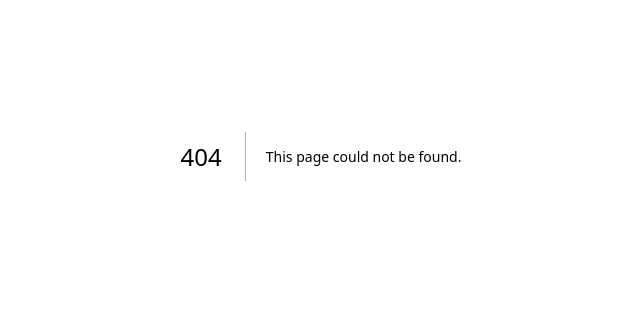
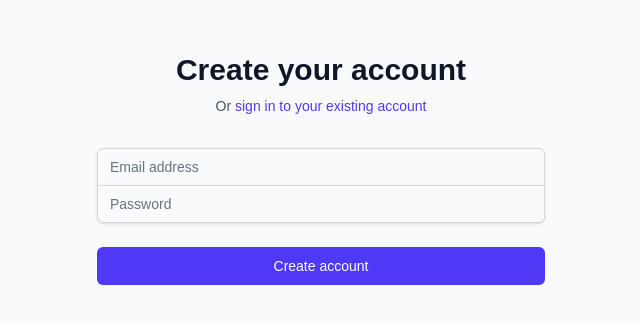
Before and after one commit to Raihanhn/stripe-subscription, a Next.js app: page /signup in a window 1280 px wide. Before the commit this address had no page. Shown: the part 244-568 px from the top of the page, without its empty margins (319-959 px from the left). Built offline with nearby package versions, Linux system fonts and the light colour scheme.

Commit message:
signup page & home page created

```diff
--- a/pages/index.tsx
+++ b/pages/index.tsx
@@ -1,7 +1,34 @@
-import React from 'react'
+import Link from "next/link"
 
-export default function index() {
+export default function Home() {
   return (
-    <div>index</div>
+    <div className="font-sans grid grid-rows-[20px_1fr_20px] items-center justify-items-center min-h-screen p-8 pb-20 gap-16 sm:p-20">
+      <main className="flex flex-col gap-8 row-start-2 items-center sm:items-start">
+        <div className="text-center sm:text-left">
+          <h1 className="text-3xl font-bold mb-4">Next.js Authentication</h1>
+
+          <div className="flex gap-4 items-center flex-col sm:flex-row">
+            <Link
+              className="rounded-full border border-solid border-transparent transition-colors flex items-center justify-center bg-blue-600 text-white gap-2 hover:bg-blue-700 font-medium text-sm sm:text-base h-10 sm:h-12 px-4 sm:px-5 sm:w-auto"
+              href="/signup"
+            >
+              Sign Up
+            </Link>
+            <Link
+              className="rounded-full border border-solid border-gray-300 transition-colors flex items-center justify-center hover:bg-gray-50 font-medium text-sm sm:text-base h-10 sm:h-12 px-4 sm:px-5 w-full sm:w-auto"
+              href="/signin"
+            >
+              Sign In
+            </Link>
+            <Link
+              className="rounded-full border border-solid border-green-300 transition-colors flex items-center justify-center bg-green-600 text-white gap-2 hover:bg-green-700 font-medium text-sm sm:text-base h-10 sm:h-12 px-4 sm:px-5 w-full sm:w-auto"
+              href="/dashboard"
+            >
+              Dashboard
+            </Link>
+          </div>
+        </div>
+      </main>
+    </div>
   )
 }
--- /dev/null
+++ b/pages/signup/index.tsx
@@ -0,0 +1,119 @@
+"use client"
+
+import { useState } from "react"
+import { useRouter } from "next/navigation"
+import Link from "next/link"
+
+export default function SignUpPage() {
+  const [email, setEmail] = useState("")
+  const [password, setPassword] = useState("")
+  const [error, setError] = useState("")
+  const [loading, setLoading] = useState(false)
+  const router = useRouter()
+
+  const handleSubmit = async (e: React.FormEvent) => {
+    e.preventDefault()
+    setError("")
+
+    if (password.length < 6) {
+      setError("Password must be at least 6 characters long")
+      return
+    }
+
+    setLoading(true)
+
+    try {
+      const response = await fetch("/api/auth/signup", {
+        method: "POST",
+        headers: {
+          "Content-Type": "application/json",
+        },
+        body: JSON.stringify({ email, password }),
+      })
+
+      const data = await response.json()
+
+      if (data.success) {
+        router.push("/dashboard")
+        router.refresh()
+      } else {
+        setError(data.error || "Sign up failed")
+      }
+    } catch (error) {
+      setError("An error occurred. Please try again.")
+    } finally {
+      setLoading(false)
+    }
+  }
+
+  return (
+    <div className="min-h-screen flex items-center justify-center bg-gray-50 py-12 px-4 sm:px-6 lg:px-8">
+      <div className="max-w-md w-full space-y-8">
+        <div>
+          <h2 className="mt-6 text-center text-3xl font-extrabold text-gray-900">
+            Create your account
+          </h2>
+          <p className="mt-2 text-center text-sm text-gray-600">
+            Or{" "}
+            <Link
+              href="/signin"
+              className="font-medium text-indigo-600 hover:text-indigo-500"
+            >
+              sign in to your existing account
+            </Link>
+          </p>
+        </div>
+        <form className="mt-8 space-y-6" onSubmit={handleSubmit}>
+          <div className="rounded-md shadow-sm -space-y-px">
+            <div>
+              <label htmlFor="email" className="sr-only">
+                Email address
+              </label>
+              <input
+                id="email"
+                name="email"
+                type="email"
+                autoComplete="email"
+                required
+                className="w-full px-3 py-2 border border-gray-300 placeholder-gray-500 text-gray-900 rounded-t-md sm:text-sm"
+                placeholder="Email address"
+                value={email}
+                onChange={(e) => setEmail(e.target.value)}
+              />
+            </div>
+            <div>
+              <label htmlFor="password" className="sr-only">
+                Password
+              </label>
+              <input
+                id="password"
+                name="password"
+                type="password"
+                autoComplete="new-password"
+                required
+                className="w-full px-3 py-2 border border-gray-300 placeholder-gray-500 text-gray-900 rounded-b-md sm:text-sm"
+                placeholder="Password"
+                value={password}
+                onChange={(e) => setPassword(e.target.value)}
+              />
+            </div>
+          </div>
+
+          {error && (
+            <div className="text-red-600 text-sm text-center">{error}</div>
+          )}
+
+          <div>
+            <button
+              type="submit"
+              disabled={loading}
+              className="w-full flex justify-center py-2 px-4 border border-transparent text-sm font-medium rounded-md text-white bg-indigo-600 hover:bg-indigo-700 disabled:opacity-50 disabled:cursor-not-allowed"
+            >
+              {loading ? "Creating account..." : "Create account"}
+            </button>
+          </div>
+        </form>
+      </div>
+    </div>
+  )
+}
```
